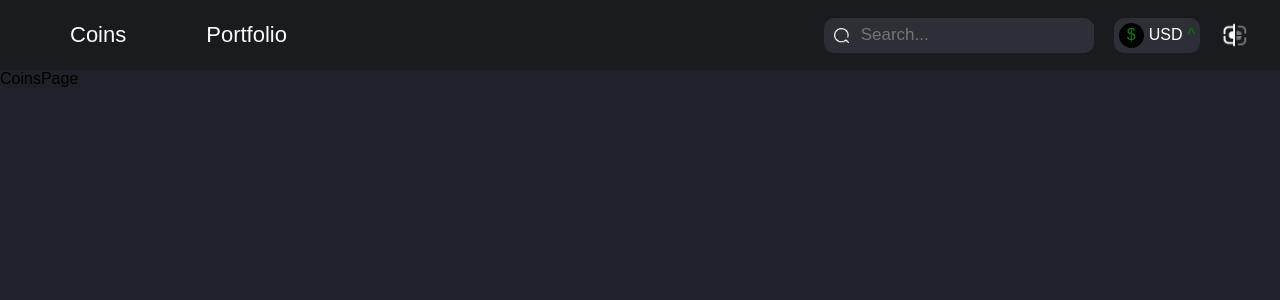
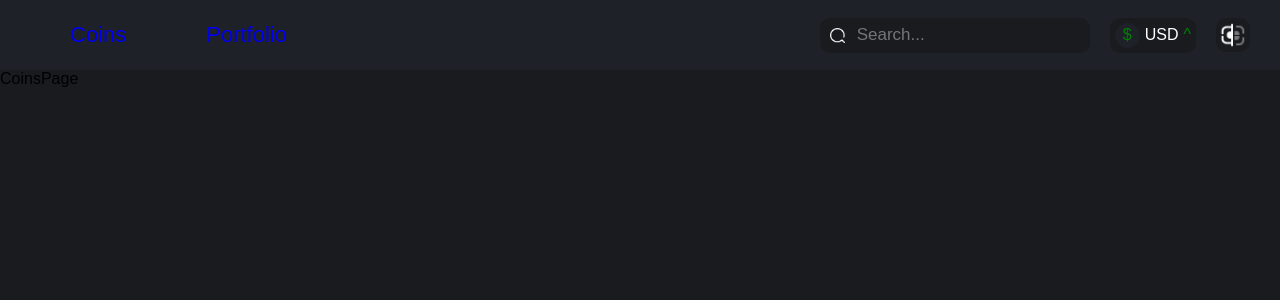
Before and after one commit to christiansaechao/crypto-app, a React (Create React App) app: page / in a window 1280 px wide. Shown: the top 300 px of the page. Built offline with nearby package versions, Linux system fonts and the light colour scheme.

Commit message:
added theme change functionality

```diff
--- a/src/App.js
+++ b/src/App.js
@@ -1,19 +1,37 @@
-import React from "react";
+import React, {Component} from "react";
 import {
   BrowserRouter as Router,
   Routes,
   Route
 } from "react-router-dom";
 import { ThemeProvider } from 'styled-components';
-import { theme, GlobalStyles} from "App.styled";
-import {CoinsPage, CoinPage, PortfolioPage, Navbar} from 'Pages';
+import { DarkTheme , LightTheme, GlobalStyles } from "App.styled";
+import { CoinsPage, CoinPage, PortfolioPage, Navbar } from 'Pages';
 
-export default function App() {
+export default class App extends Component {
+  constructor(props) {
+    super(props);
+
+    this.state = {
+      changeTheme: false,
+    };
+
+    this.handleThemeChange = this.handleThemeChange.bind(this);
+  }
+
+  handleThemeChange(){
+    this.setState({ changeTheme: !this.state.changeTheme});
+  }
+
+  render(){
+    const { changeTheme } = this.state;
+    const { handleThemeChange } = this;
+
     return (
-    <ThemeProvider theme={theme}>
+      <ThemeProvider theme={!changeTheme ? DarkTheme : LightTheme }>
         <Router>
           <GlobalStyles />
-        <Navbar />
+          <Navbar handleThemeChange={handleThemeChange} />
           <Routes>
             <Route path="/" element={<CoinsPage />} />
             <Route path="/portfolio" element={<PortfolioPage />} />
@@ -21,5 +39,6 @@ export default function App() {
           </Routes>
         </Router>
       </ThemeProvider>
-  );
+    )
   }
+}
--- a/src/App.styled.js
+++ b/src/App.styled.js
@@ -7,11 +7,18 @@ export const GlobalStyles = createGlobalStyle `
         font-family: 'Poppins', sans-serif;
         height: 1920px;
         width: 100%;
-        background-color: #1f2128;
+        background: ${props => props.theme.main}
     }
 `;
 
-export const theme = {
-    main: '#fff',
-    secondary: '#000'
+export const DarkTheme = {
+    main: '#191b1f',
+    secondary: '#1f2128',
+    textColor: '#fff'
 }
+
+export const LightTheme = {
+    main: '#f0f0f0',
+    secondary: '#fff',
+    textColor: '#000'
+}
--- a/src/Pages/CoinsPage/CoinsPage.js
+++ b/src/Pages/CoinsPage/CoinsPage.js
@@ -1,6 +1,7 @@
 import React, { Component } from 'react'
 
 export default class CoinsPage extends Component {
+
   render() {
     return (
       <div>CoinsPage</div>
--- a/src/components/CurrencySelector/CurrencySelector.styles.js
+++ b/src/components/CurrencySelector/CurrencySelector.styles.js
@@ -1,7 +1,7 @@
 import styled from 'styled-components';
 
 export const CurrencySelectorContainer = styled.div`
-    background-color: #2c2f36;
+    background-color: ${props => props.theme.main};
     display: flex;
     justify-content: center;
     align-items: center;
@@ -11,7 +11,7 @@ export const CurrencySelectorContainer = styled.div`
 `;
 export const DollarSymbol = styled.div`
     color: green;
-    background: black;
+    background: ${props => props.theme.secondary};
     width: 25px;
     height: 25px;
     border-radius: 50%;
@@ -21,7 +21,7 @@ export const DollarSymbol = styled.div`
     margin-right: 5px;
 `;
 export const Currency = styled.div`
-    color: white;
+    color: ${props => props.theme.textColor};
     margin-right: 5px;
 `;
 export const Carot = styled.div `
--- a/src/components/Navbar/Navbar.js
+++ b/src/components/Navbar/Navbar.js
@@ -1,9 +1,14 @@
-import React from 'react'
+import React, { Component } from 'react'
 import { NavbarContainer, LeftNav, StyledLink, RightNav } from './Navbar.styles';
 import SearchBar from '../SearchBar/SearchBar';
 import CurrencySelector from '../CurrencySelector/CurrencySelector';
 import ThemeChanger from '../ThemeChanger/ThemeChanger';
-const Navbar = () => {
+
+
+export default class Navbar extends Component {
+  render(){
+    const {handleThemeChange} = this.props;
+
     return (
       <NavbarContainer>
         <LeftNav>
@@ -13,10 +18,9 @@ const Navbar = () => {
         <RightNav>
           <SearchBar />
           <CurrencySelector />
-        <ThemeChanger />
+          <ThemeChanger handleThemeChange={handleThemeChange}/>
         </RightNav>
       </NavbarContainer>
     )
   }
-
-export default Navbar;
+}
--- a/src/components/Navbar/Navbar.styles.js
+++ b/src/components/Navbar/Navbar.styles.js
@@ -2,7 +2,7 @@ import styled from 'styled-components';
 import { Link } from 'react-router-dom';
 
 export const NavbarContainer = styled.div`
-    background: #191b1f;
+    background: ${props => props.theme.secondary};
     height: 50px;
     display: flex;
     justify-content: space-between;
@@ -17,7 +17,7 @@ export const LeftNav = styled.div`
 export const StyledLink = styled(Link)`
     text-decoration: none;
     font-size: 22px;
-    color: #fafbfb;
+    color: ${props => props.theme.textColor}
     letter-spacing: 0;
     padding: 10px 40px;
     text-align: center;
@@ -25,8 +25,12 @@ export const StyledLink = styled(Link)`
 
     //--- change this onHover to when the page is selected later on ---
     &:hover{
-        background: #2c2f36;
+        background: ${props => props.theme.main};
     }
+    &:visited {
+        text-decoration: none;
+        color: ${props => props.theme.textColor};
+       }
 `;
 export const RightNav = styled.div`
     display: flex;
--- a/src/components/SearchBar/SearchBar.styles.js
+++ b/src/components/SearchBar/SearchBar.styles.js
@@ -2,7 +2,7 @@ import styled from 'styled-components';
 
 export const SearchContainer = styled.div`
     width: 270px;
-    background: #2c2f36;
+    background: ${props => props.theme.main};
     display: flex;
     justify-content: start;
     align-items: center;
@@ -17,8 +17,8 @@ export const SearchIcon = styled.img`
 export const SearchField = styled.input`
     width: 100%;
     border: none;
-    background: #2c2f36;
-    color: white;
+    background: ${props => props.theme.main};
+    color: ${props => props.theme.textColor};
     font-size: 17px;
 
     &:focus {
--- a/src/components/ThemeChanger/ThemeChanger.js
+++ b/src/components/ThemeChanger/ThemeChanger.js
@@ -2,9 +2,9 @@ import React from 'react'
 import { ThemeChangerIcon } from './ThemeChanger.styles';
 import icon from '../../images/ThemeChanger.png';
 
-const ThemeChanger = () => {
+const ThemeChanger = (props) => {
   return (
-    <ThemeChangerIcon src={icon} />
+    <ThemeChangerIcon src={icon} onClick={() => props.handleThemeChange() } />
   )
 }
 
--- a/src/components/ThemeChanger/ThemeChanger.styles.js
+++ b/src/components/ThemeChanger/ThemeChanger.styles.js
@@ -1,7 +1,10 @@
 import styled from 'styled-components';
 
 export const ThemeChangerIcon = styled.img`
+    background: ${props => props.theme.main};
     height: 30px;
+    padding: 2px;
+    border-radius: 10px;
     &:hover{
         cursor: pointer;
     }
```
Lines whose indentation alone changed are shown as unchanged.
